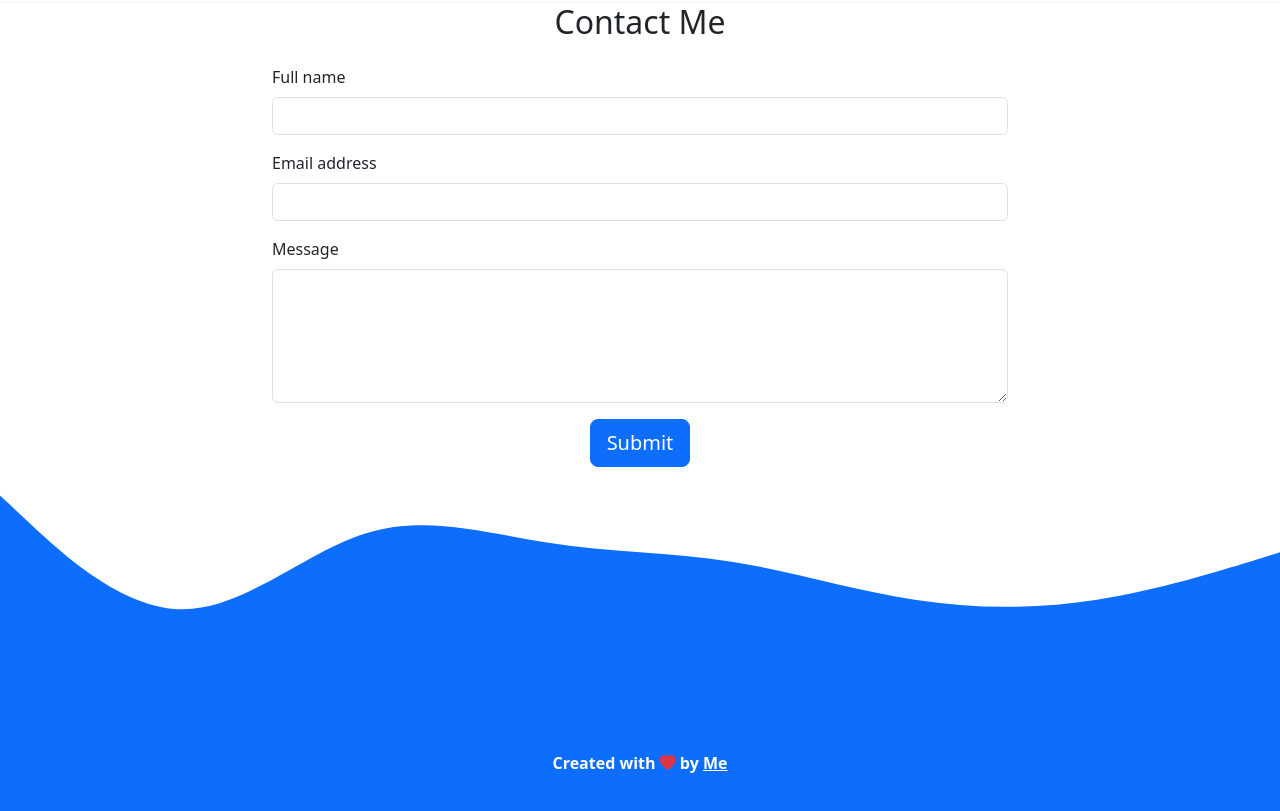
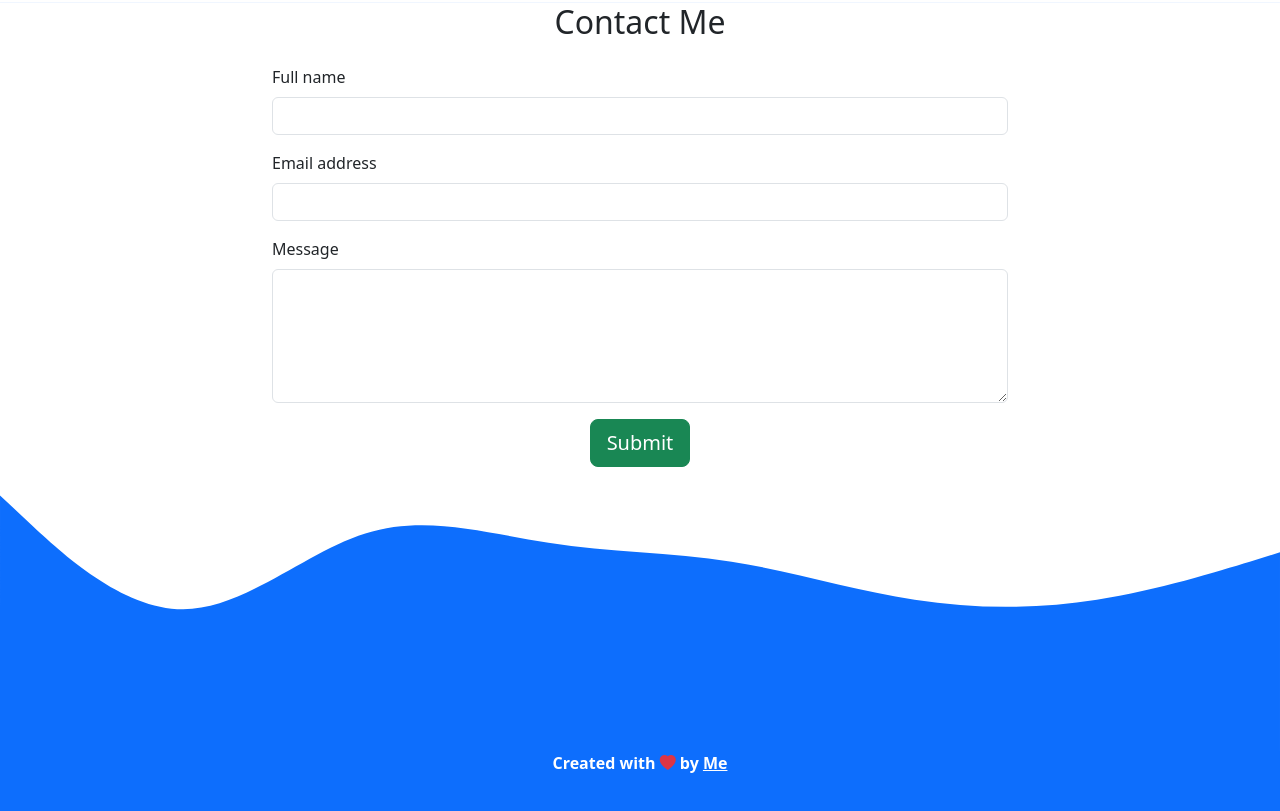
Before and after one commit to rifkyadiii/portofolio, a plain HTML site: page index.html in a window 1280 px wide. Shown: the part 2545-3356 px from the top of the page. Drawn offline with nearby package versions, Linux system fonts and the light colour scheme.

Commit message:
ubah warna tombol submit menjadi hijau

```diff
--- a/index.html
+++ b/index.html
@@ -169,7 +169,7 @@
                 <textarea class="form-control" id="message" rows="5"></textarea>
               </div>
               <div class="text-center">
-                <button type="submit" class="btn btn-primary btn-lg">Submit</button>
+                <button type="submit" class="btn btn-success btn-lg">Submit</button>
               </div>
             </form>
           </div>
@@ -195,3 +195,5 @@
     <script src="https://cdn.jsdelivr.net/npm/bootstrap@5.3.0-alpha1/dist/js/bootstrap.bundle.min.js" integrity="sha384-w76AqPfDkMBDXo30jS1Sgez6pr3x5MlQ1ZAGC+nuZB+EYdgRZgiwxhTBTkF7CXvN" crossorigin="anonymous"></script>
   </body>
 </html>
+
+<!-- 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 -->
```
